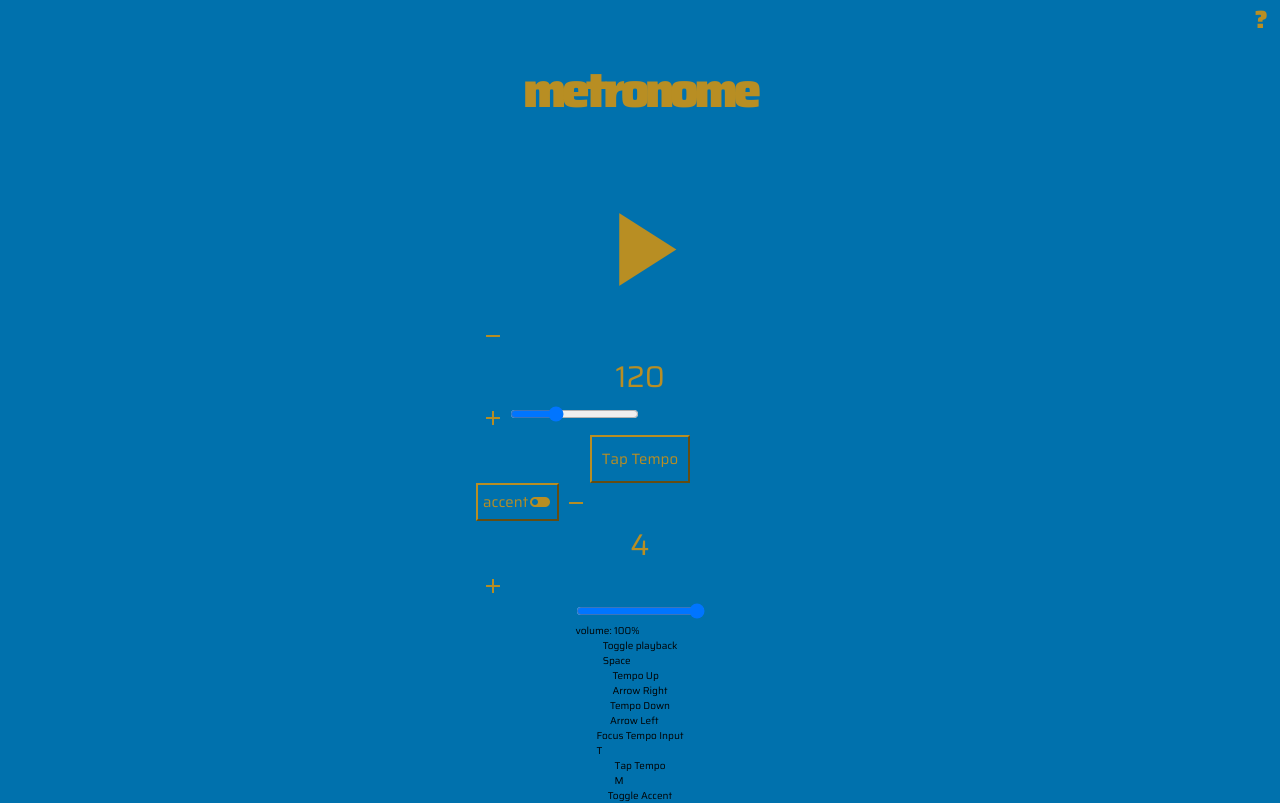
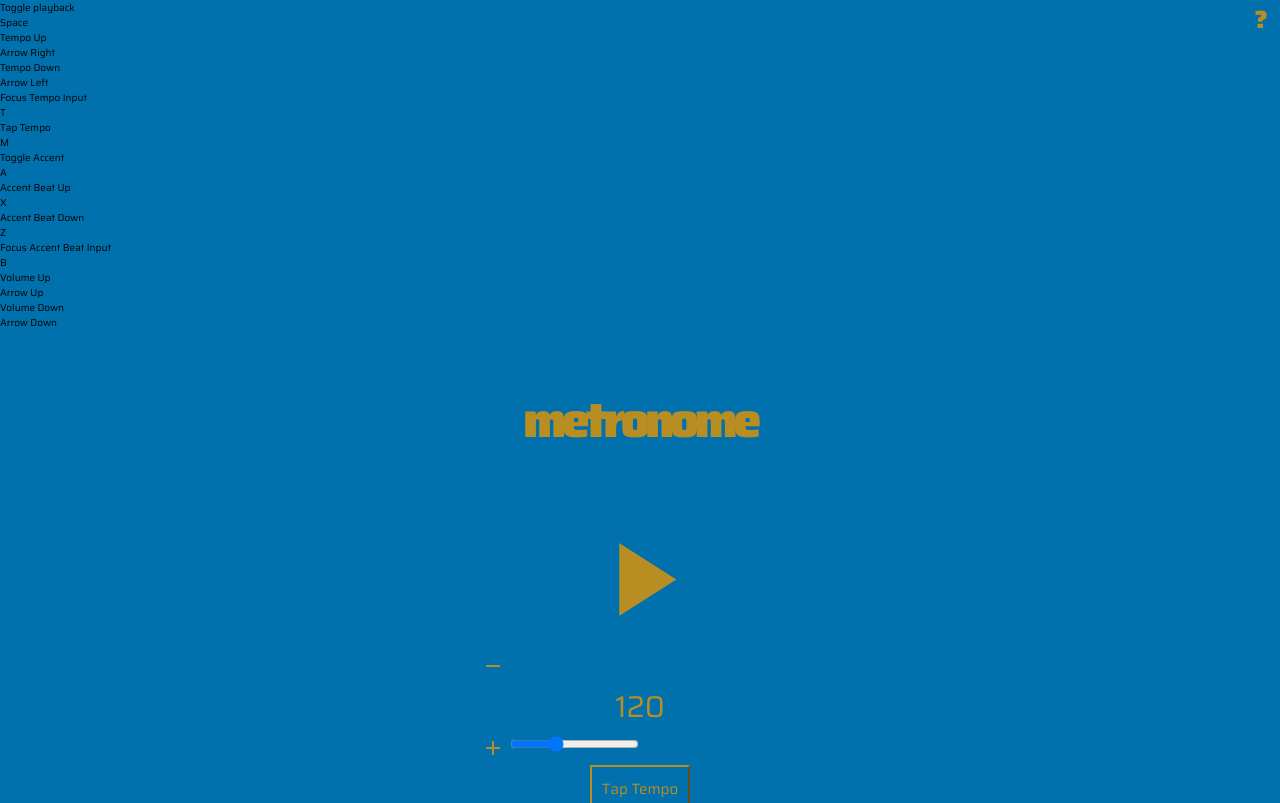
Before and after one commit to alanpaulprice/metronome, a React (Create React App) app: page / in a window 1280 px wide. Shown: the top 803 px of the page. Built offline with nearby package versions, Linux system fonts and the light colour scheme; no server answers.

Commit message:
App: passed keyboardShortcutsLegend displayShortcuts related prop&method

```diff
--- a/src/components/App.js
+++ b/src/components/App.js
@@ -168,6 +168,12 @@ class App extends Component {
             accentBeatInputRef={this.accentBeatInputRef}
             tapTempoButtonRef={this.tapTempoButtonRef}
           />
+
+          <KeyboardShortcutsLegend
+            displayShortcuts={this.state.displayShortcuts}
+            toggleDisplayShortcuts={this.toggleDisplayShortcuts}
+          />
+
           <Button
             onClick={this.onKeyboardShortcutsButtonClick}
             position="fixed"
@@ -235,8 +241,6 @@ class App extends Component {
               volume={this.state.volume}
               setVolume={this.setVolume}
             />
-
-            <KeyboardShortcutsLegend />
           </Div>
         </Fragment>
       </ThemeProvider>
```
